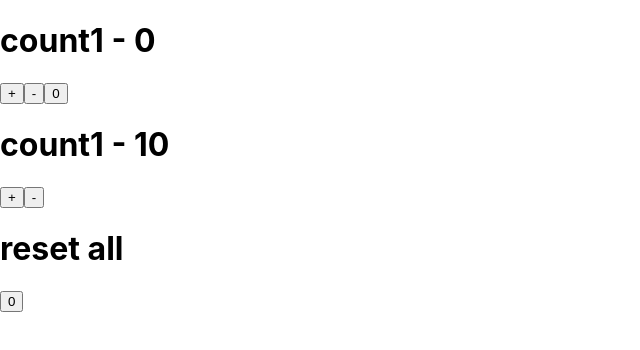
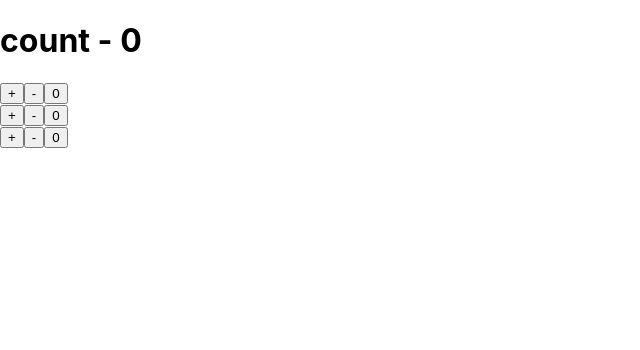
Before and after one commit to MohamedAnwarAlhamed/ReactJSHooks, a React (Create React App) app in the folder my_app/: page / in a window 1280 px wide. Shown: the top 350 px of the page, without its empty margins (0-640 px from the left). Built offline with nearby package versions, Linux system fonts and the light colour scheme.

Commit message:
Reducer 5

```diff
--- a/my_app/src/App.js
+++ b/my_app/src/App.js
@@ -1,52 +1,26 @@
-import { React, useReducer } from 'react'
-// import A from './components/comA'
+import { React, useReducer, createContext } from 'react'
+import reducer from './reducer'
+import {initialState} from './reducer'
+import A from './components/comA'
+import B from './components/comB'
+import C from './components/comC'
 
-const initialState = { firstCount: 0, secondCount: 10 }
-const reducer = (state, action) => {
-  switch (action.type) {
-    case 'increment':
-      return { ...state,firstCount: state.firstCount + action.value }
-      break
-    case 'decrement':
-      return { ...state,firstCount: state.firstCount - action.value }
-      break
-    case 'incrementS':
-      return { ...state,secondCount: state.secondCount + action.value }
-      break
-    case 'decrementS':
-      return { ...state,secondCount: state.secondCount - action.value }
-      break
-    case 'reset':
-      return initialState
-      break
-    default:
-      return state
-  }
-}
+export const countContext = createContext()
 
 const App = () => {
   const [count1, dispatch1] = useReducer(reducer, initialState)
 
   return (
     <div>
-      <h1> count1 - {count1.firstCount} </h1>
-      <button onClick={() => dispatch1({ type: 'increment', value: 5 })}>
-        +
-      </button>
-      <button onClick={() => dispatch1({ type: 'decrement', value: 5 })}>
-        -
-      </button>
-      <button onClick={() => dispatch1({ type: 'reset' })}>0</button>
+    <h1> count - {count1} </h1>
 
-      <h1> count1 - {count1.secondCount} </h1>
-      <button onClick={() => dispatch1({ type: 'incrementS', value: 5 })}>
-        +
-      </button>
-      <button onClick={() => dispatch1({ type: 'decrementS', value: 5 })}>
-        -
-      </button>
-      <h1>reset all</h1>
-      <button onClick={() => dispatch1({ type: 'reset' })}>0</button>
+      <countContext.Provider
+        value={{ countState: count1, countDispatch: dispatch1 }}
+      >
+        <A />
+        <B />
+        <C />
+      </countContext.Provider>
     </div>
   )
 }
--- a/my_app/src/components/comA.js
+++ b/my_app/src/components/comA.js
@@ -1,10 +1,18 @@
-import React from 'react'
-import B from './comB'
+import {React, useContext} from 'react'
+import {countContext} from '../App'
+
 
 const A = () => {
+  const ConutContext = useContext(countContext)
   return (
     <div>
-        <B />
+        <button onClick={() => ConutContext.countDispatch('increment')}>
+          +
+        </button>
+        <button onClick={() => ConutContext.countDispatch('decrement')}>
+          -
+        </button>
+        <button onClick={() => ConutContext.countDispatch('reset')}>0</button>
     </div>
   )
 }
--- a/my_app/src/components/comB.js
+++ b/my_app/src/components/comB.js
@@ -1,10 +1,18 @@
-import React from 'react'
-import C from './comC'
+import {React, useContext} from 'react'
+import {countContext} from '../App'
+
 
 const B = () => {
+  const ConutContext = useContext(countContext)
   return (
     <div>
-        <C />
+    <button onClick={() => ConutContext.countDispatch('increment')}>
+      +
+    </button>
+    <button onClick={() => ConutContext.countDispatch('decrement')}>
+      -
+    </button>
+    <button onClick={() => ConutContext.countDispatch('reset')}>0</button>
     </div>
   )
 }
--- a/my_app/src/components/comC.js
+++ b/my_app/src/components/comC.js
@@ -1,15 +1,19 @@
-import React from 'react'
-import { UserContext } from '../App'
+import  {React, useContext} from 'react'
+import {countContext} from '../App'
+
 const C = () => {
+  const ConutContext = useContext(countContext)
   return (
     <div>
-        <UserContext.Consumer>
-            {(user) => {
-                return <div>Hello {user}</div>
-            }}
-        </UserContext.Consumer>
+    <button onClick={() => ConutContext.countDispatch('increment')}>
+      +
+    </button>
+    <button onClick={() => ConutContext.countDispatch('decrement')}>
+      -
+    </button>
+    <button onClick={() => ConutContext.countDispatch('reset')}>0</button>
     </div>
   )
 }
 
-export default comC
+export default C
--- /dev/null
+++ b/my_app/src/reducer.js
@@ -0,0 +1,20 @@
+export const initialState = 0;
+
+
+const reducer = (state, action) => {
+  switch (action) {
+    case 'increment':
+      return state + 1
+      break
+    case 'decrement':
+      return state - 1
+    case 'reset':
+      return initialState
+      break
+    default:
+      return state
+  }
+}
+
+
+export default reducer
```
